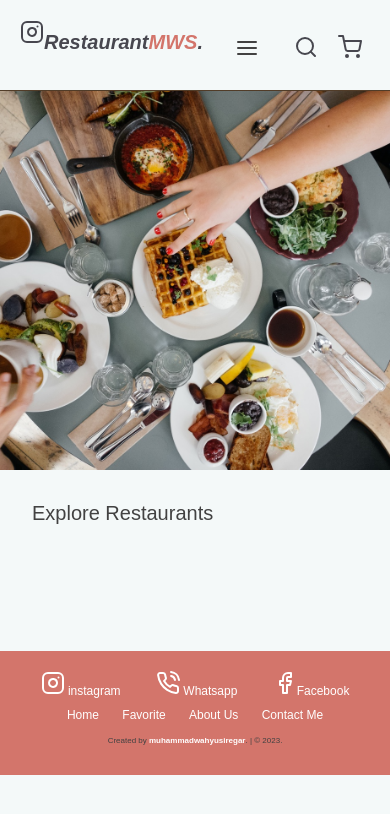
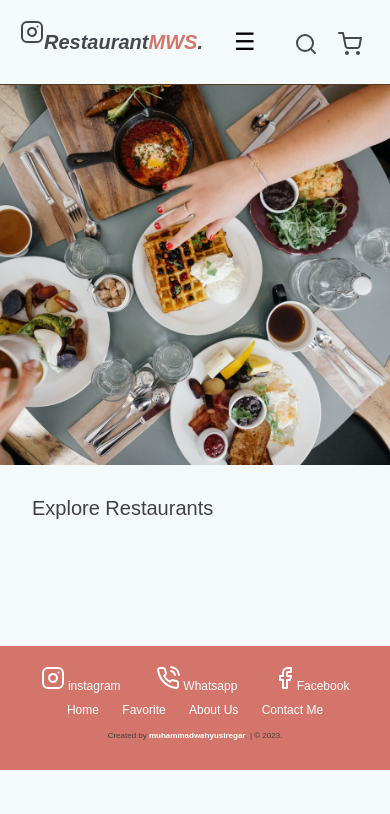
Before and after one commit to mhdwahyusiregar/restaurant-mws, a website built with webpack: page src/templates/index.html in a window 390 px wide. Built offline with nearby package versions, Linux system fonts and the light colour scheme; no server answers.

Commit message:
perbaikan pada tombol hamburger menu

```diff
--- a/src/scripts/views/templates/template-creator.js
+++ b/src/scripts/views/templates/template-creator.js
@@ -62,7 +62,7 @@ const createDaftarRestaurantTemplate = (restaurant) => `
       </div>
     </div>
     <div class="restaurant-item__content" tabindex="0">
-      <h3><a href="/#/detail/${restaurant.id}" class="name" tabindex="-1">${restaurant.name}</a></h3>
+      <h3><a href="/#/detail/${restaurant.id}" class="name">${restaurant.name}</a></h3>
       <p>${restaurant.description}</p>
       <h4>City : ${restaurant.city}</h4>
     </div>
--- a/src/styles/main.css
+++ b/src/styles/main.css
@@ -130,13 +130,15 @@ body {
 }
 
 #hamburgerMenu {
-  font-size: 44px;
+  font-size: 24px;
   margin: auto;
+  justify-content: center;
+  align-item: center;
   display: block;
-  /* width: 30px; */
-  padding-left: 12px;
+  background: none;
   min-height: 44px;
   min-width: 44px;
+
 }
 
 /*
--- a/src/styles/responsive.css
+++ b/src/styles/responsive.css
@@ -236,7 +236,7 @@
   }
 
   .hero {
-    margin-top: 9rem;
+    margin-top: 8.5rem;
   }
   .credit .credit-link {
     padding: 20px 0;
--- a/src/templates/index.html
+++ b/src/templates/index.html
@@ -34,7 +34,8 @@
     />
 
     <!-- Featers icons-->
-    <script src="https://unpkg.com/feather-icons"></script>
+    <!-- <script src="https://unpkg.com/feather-icons"></script> -->
+    <script src="https://cdn.jsdelivr.net/npm/feather-icons/dist/feather.min.js"></script>
 
     <title>Restaurant MWS</title>
   </head>
@@ -52,15 +53,16 @@
         rel="”noopener"
         ><i data-feather="instagram"></i> Restaurant<span>MWS</span>.</a
       >
-
-      <a
+      <button id="hamburgerMenu" aria-label="hamburger menu">☰</button>
+      <!-- <a
+        href=""
         tabindex="0"
         id="hamburgerMenu"
         aria-label="hamburger menu"
         class="custom-svg"
       >
         <i data-feather="menu"></i
-      ></a>
+      ></a> -->
 
       <div class="navbar-nav" id="navigationDrawer">
         <a tabindex="0" href="/" class="link">Home</a>
```
Also changed, not shown: dist/app.bundle.js, dist/index.html, dist/sw.bundle.js, 2 other files.
